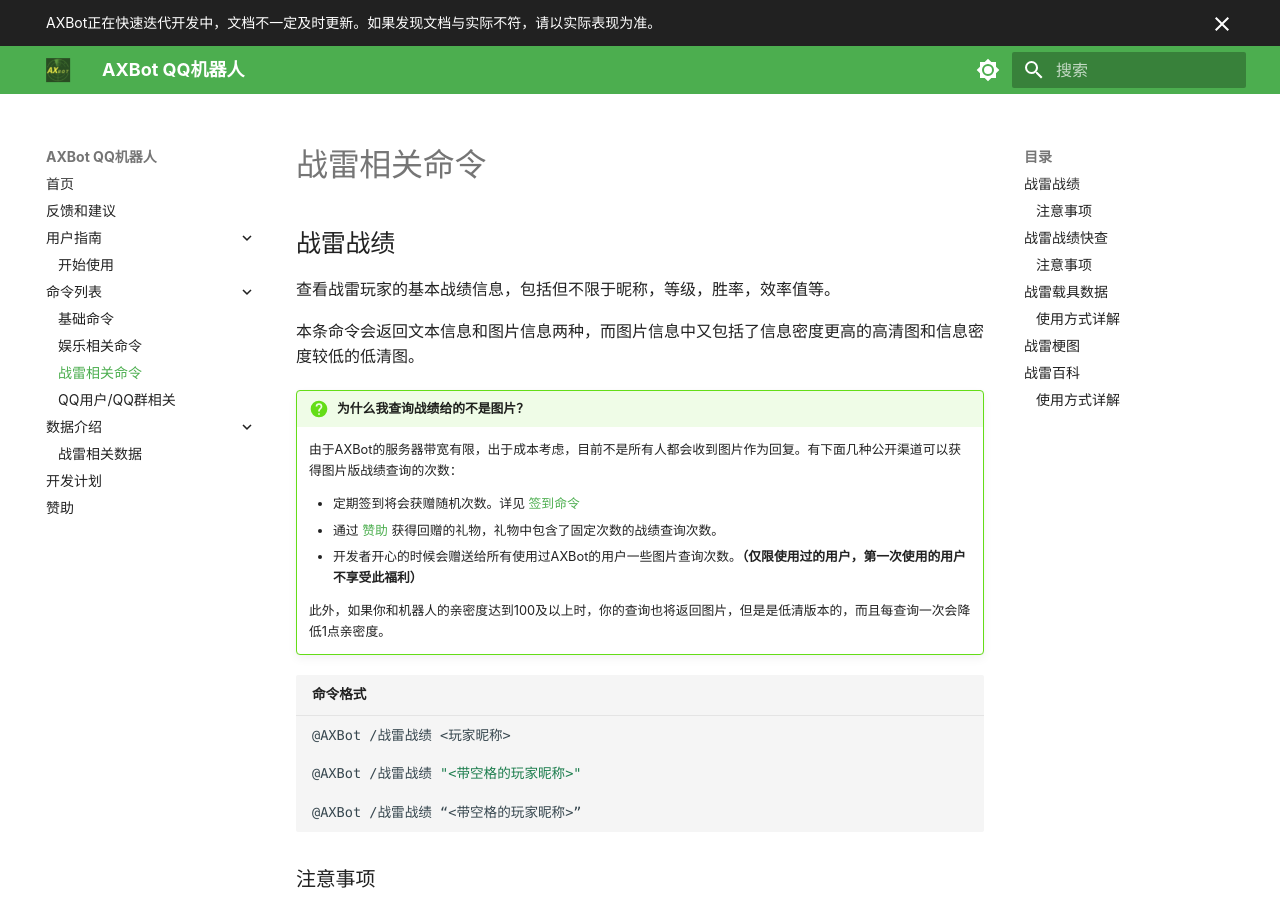
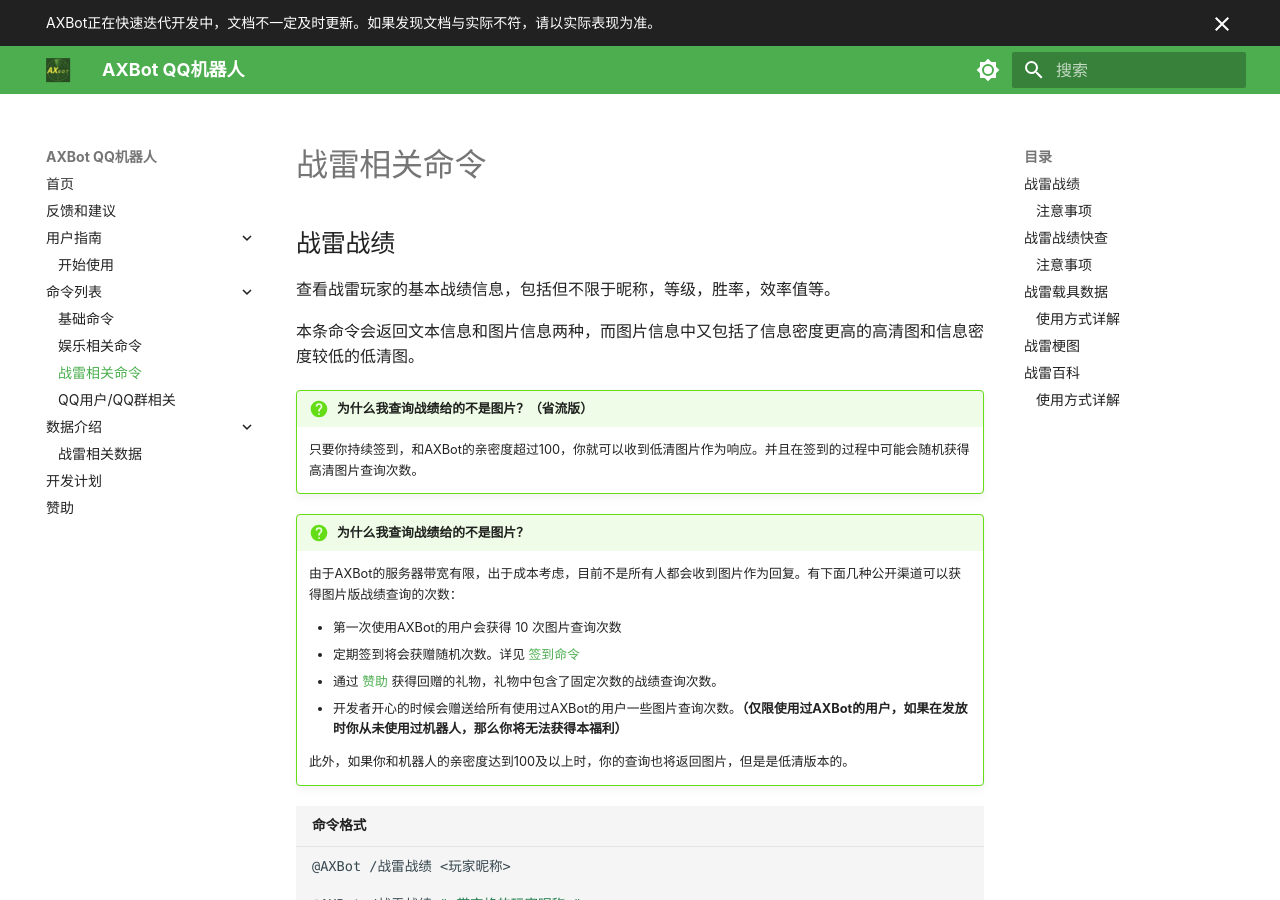
Before and after one commit to axiangcoding/axbot-qq-docs, an MkDocs documentation site: the page built from docs/command-list/wt-cmd.md, in a window 1280 px wide and 900 px high. Built offline with MkDocs 1.6.1 and Material for MkDocs 9.7.7, drawn with Linux system fonts in a browser that asks for light colours.

Commit message:
更新文档

````diff
--- a/docs/command-list/wt-cmd.md
+++ b/docs/command-list/wt-cmd.md
@@ -6,15 +6,22 @@
 
 本条命令会返回文本信息和图片信息两种，而图片信息中又包括了信息密度更高的高清图和信息密度较低的低清图。
 
+!!! question "为什么我查询战绩给的不是图片？（省流版）"
+
+    只要你持续签到，和AXBot的亲密度超过100，你就可以收到低清图片作为响应。并且在签到的过程中可能会随机获得高清图片查询次数。
+
 !!! question "为什么我查询战绩给的不是图片？"
 
     由于AXBot的服务器带宽有限，出于成本考虑，目前不是所有人都会收到图片作为回复。有下面几种公开渠道可以获得图片版战绩查询的次数：
 
+    - 第一次使用AXBot的用户会获得 10 次图片查询次数
     - 定期签到将会获赠随机次数。详见 [签到命令](./funny-cmd.md#_2)
     - 通过 [赞助](../sponsor.md) 获得回赠的礼物，礼物中包含了固定次数的战绩查询次数。
-    - 开发者开心的时候会赠送给所有使用过AXBot的用户一些图片查询次数。**（仅限使用过的用户，第一次使用的用户不享受此福利）**
+    - 开发者开心的时候会赠送给所有使用过AXBot的用户一些图片查询次数。**（仅限使用过AXBot的用户，如果在发放时你从未使用过机器人，那么你将无法获得本福利）**
 
-    此外，如果你和机器人的亲密度达到100及以上时，你的查询也将返回图片，但是是低清版本的，而且每查询一次会降低1点亲密度。
+    此外，如果你和机器人的亲密度达到100及以上时，你的查询也将返回图片，但是是低清版本的。
+
+
 
 ```bash title="命令格式"
 @AXBot /战雷战绩 <玩家昵称>
````
